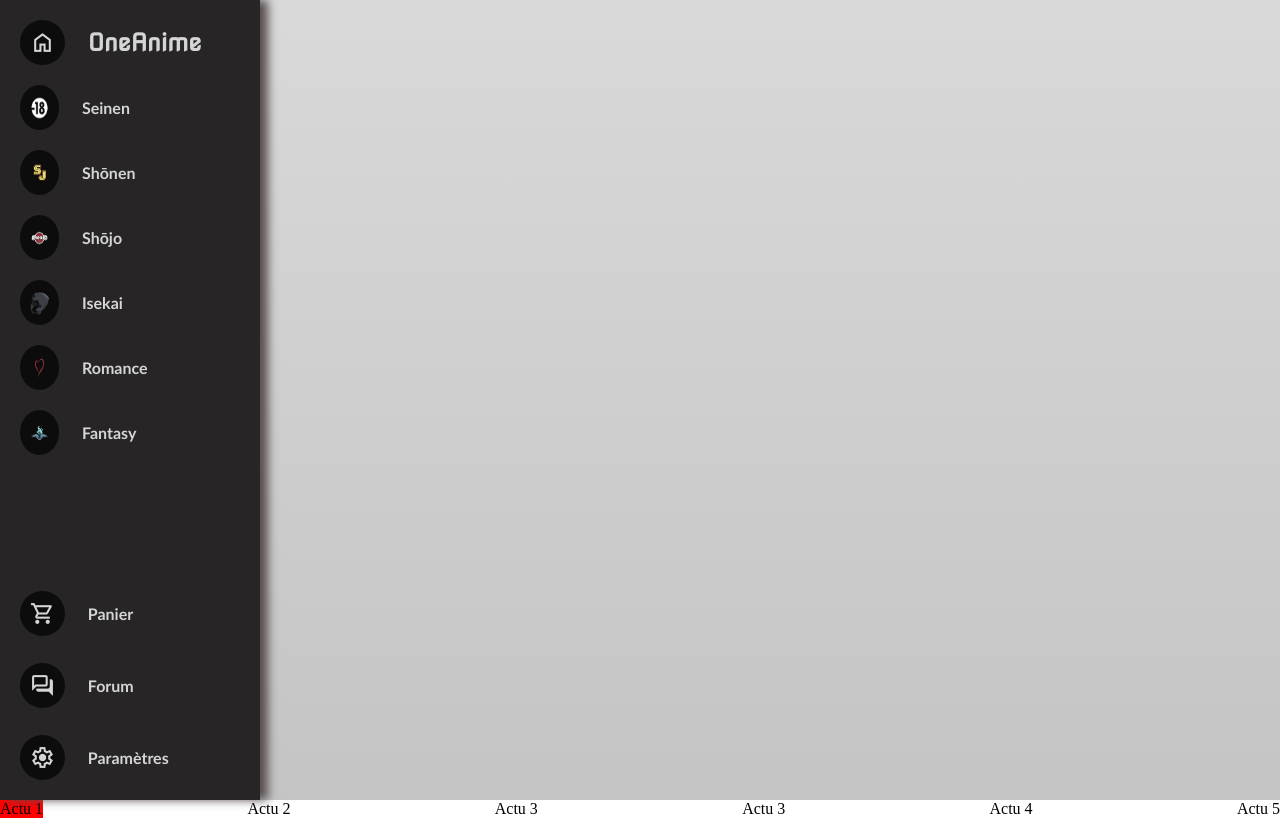
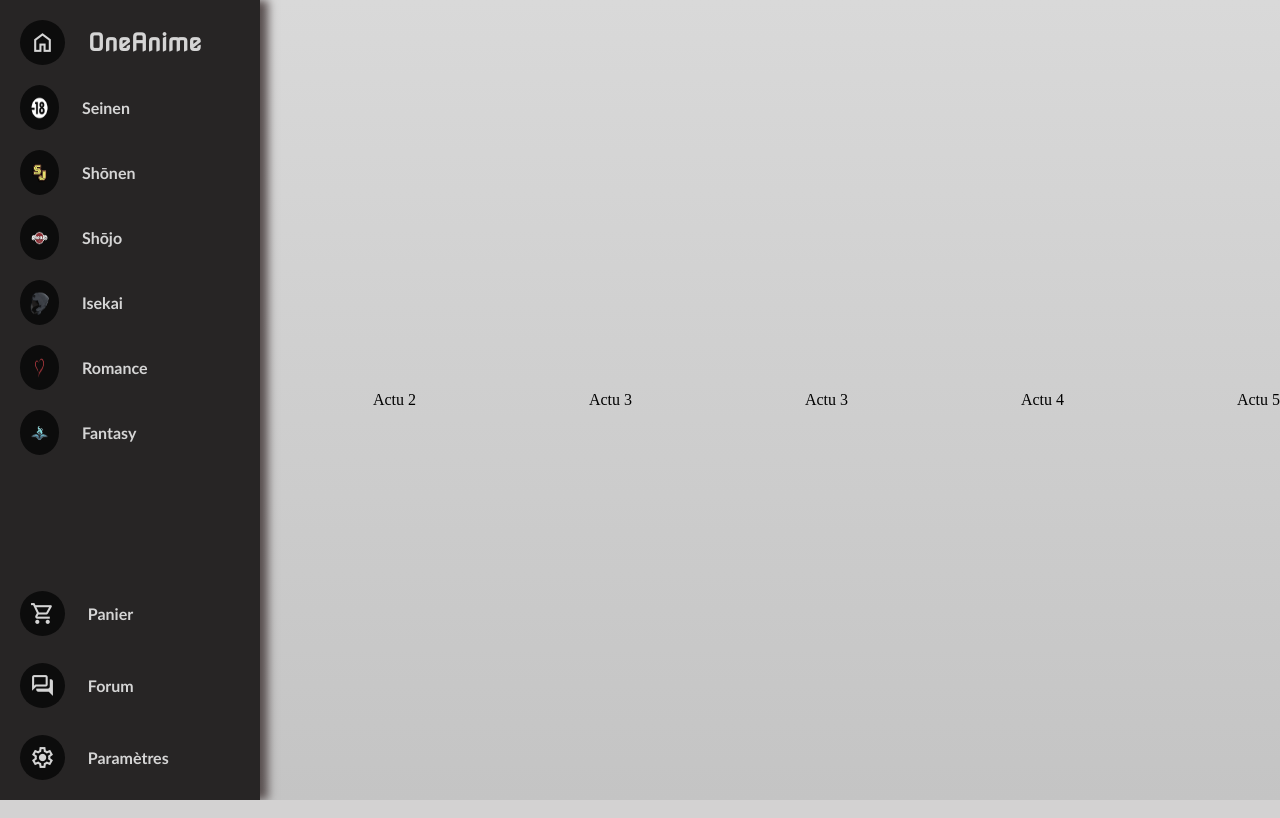
Before and after one commit to Bts-Sio-CCI/OneAnime, a PHP site: page / in a window 1280 px wide. Run offline with PHP 8.4, Linux system fonts and the light colour scheme.

Commit message:
fix div actu under navbar

```diff
--- a/CSS/Accueil/style.css
+++ b/CSS/Accueil/style.css
@@ -7,9 +7,28 @@
     box-sizing: border-box;
 }
 
+body{
+    margin: 0;
+    background: linear-gradient(#D9D9D9, #C4C4C4);
+}
+
+.navbar {
+    position: fixed;
+    height: 100%;
+    z-index: 1000;
+}
+
+main.spar{
+    flex-grow: 1;
+}
+
 #main-container {
-	display:flex;
+    position: absolute;
+    top: 0;
+    left: 0;
+    display: flex;
     background: linear-gradient(#D9D9D9, #C4C4C4);
+    z-index: 2;
 }
 
 .menu {
@@ -105,8 +124,14 @@ li span:nth-child(2) {
     display: flex;
     justify-content: space-between;
     align-items: center;
+    height: 100vh;
 }
 
 .actu-box-1 {
     background-color: red;
+    width: 200px;
+    height: 200px;
+    display: flex;
+    justify-content: center;
+    align-items: center;
 }
--- a/CSS/Seinen/seinen.css
+++ b/CSS/Seinen/seinen.css
@@ -9,7 +9,6 @@
 
 #main-container {
 	display:flex;
-    width: 17%;
     background: linear-gradient(#D9D9D9, #f0ebeb);
 }
 
```
